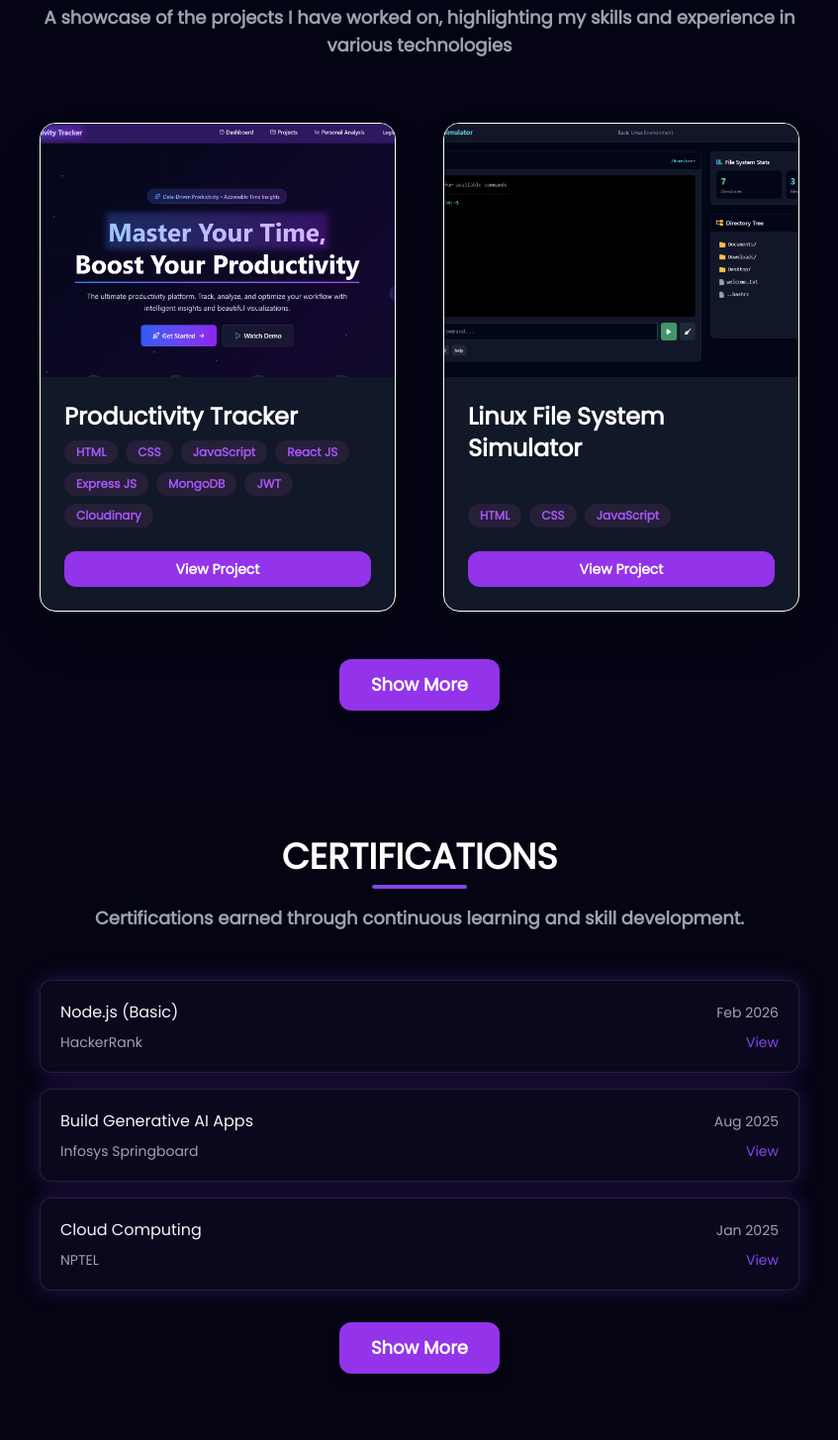
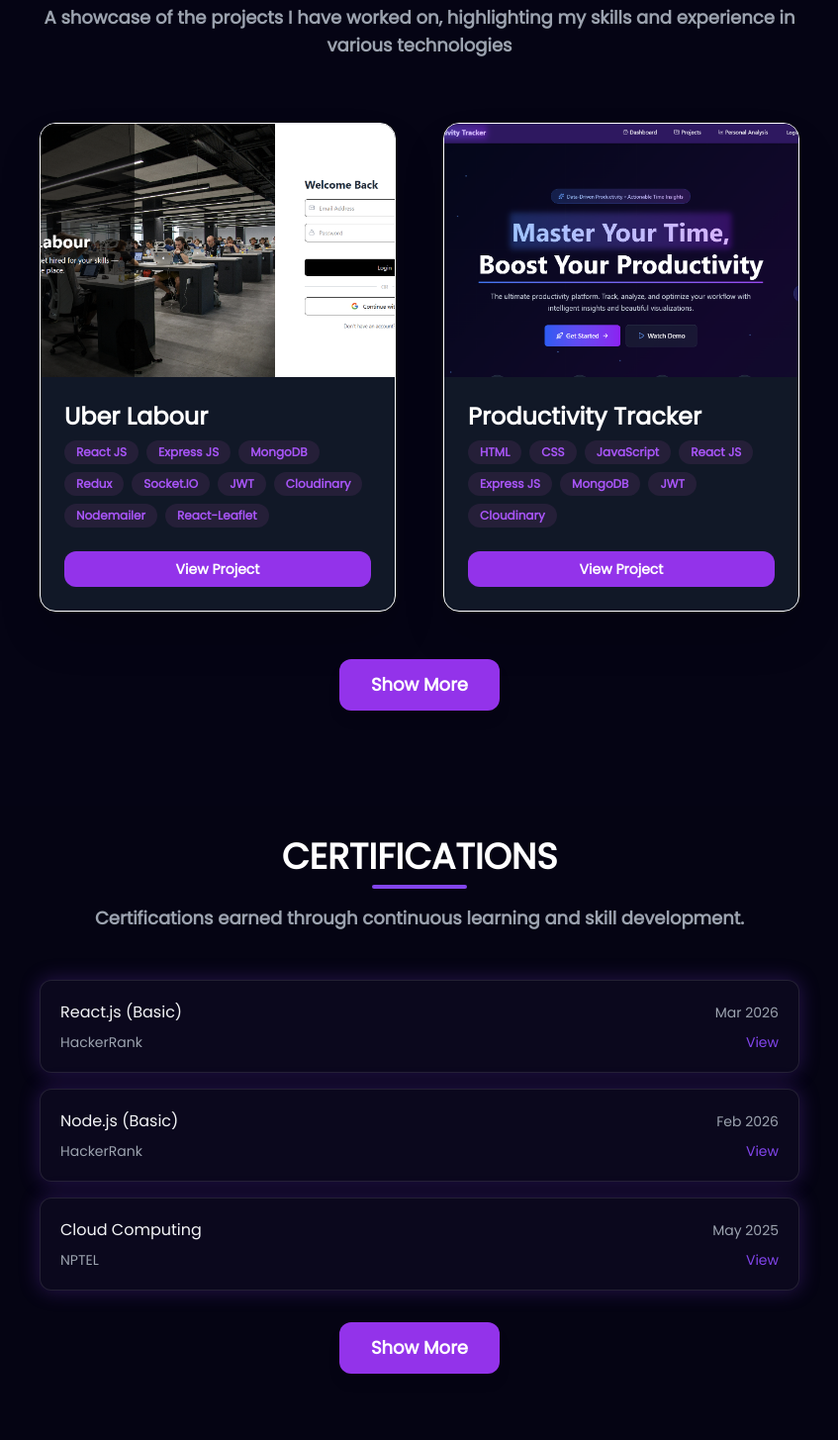
Before and after one commit to Ashutosh-kumar-2004/myportfolio, a React (Vite) app: page / in a window 1280 px wide. Shown: the part 1840-3295 px from the top of the page at 99% size, without its empty margins (216-1063 px from the left). Built offline with nearby package versions, Linux system fonts and the light colour scheme.

Commit message:
added the new projects

```diff
--- a/src/components/About/About.jsx
+++ b/src/components/About/About.jsx
@@ -49,7 +49,7 @@ const About = () => {
           </p>
           {/* Resume Button */}
           <a
-            href="https://drive.google.com/file/d/1l4rzJZ0ZM_55oPJR6Uo-Oi0EI8wQGwxG/view"
+            href="https://drive.google.com/file/d/1HTdQF9vPFlG-vNBitM16fl-YrNjTzQ65/view"
             target="_blank"
             rel="noopener noreferrer"
             className="inline-block text-white py-3 px-8 rounded-full mt-5 text-lg font-bold transition duration-300 transform hover:scale-105"
--- a/src/constants.js
+++ b/src/constants.js
@@ -42,9 +42,11 @@ import newtonschoolLogo from "./assets/company_logo/newtonschool_logo.png";
 import lpuLogo from "./assets/lpu.webp";
 import apsLogo from "./assets/aps.png";
 
-// Project Section Logo's
+// Project Section Logo's  resumeMatcherLogo
+import csprepLogo from "./assets/work_logo/image copy.png";
+import resumeMatcherLogo from "./assets/work_logo/1.png";
 import githubdetLogo from "./assets/work_logo/image.png";
-import csprepLogo from "./assets/work_logo/image copy.png";
+import uberLabourLogo from "./assets/image.png";
 import movierecLogo from "./assets/work_logo/movie_rec.png";
 import taskremLogo from "./assets/work_logo/image copy 3.png";
 import npmLogo from "./assets/work_logo/image copy 2.png";
@@ -150,6 +152,27 @@ export const experiences = [
 
 export const projects = [
   {
+  id: 7,
+  title: "Uber Labour",
+  description:
+    "Uber Labour is a full-stack MERN-based on-demand labor marketplace that enables task posting, worker discovery, and end-to-end task lifecycle management with real-time updates. It features live location tracking using Socket.IO, OTP-based arrival verification, and secure task assignment logic. The platform includes JWT authentication, MongoDB geospatial indexing, Cloudinary media handling, and a robust notification system with worker verification, penalties, and task expiry.",
+  image: uberLabourLogo,
+  tags: [
+    "React JS",
+    "Express JS",
+    "MongoDB",
+    "Redux",
+    "Socket.IO",
+    "JWT",
+    "Cloudinary",
+    "Nodemailer",
+    "React-Leaflet",
+  ],
+  github: "https://github.com/Ashutosh-kumar-2004/Uber-Labour",
+  webapp: "https://uber-labour.vercel.app/",
+},
+
+  {
     id: 0,
     title: "Productivity Tracker",
     description:
@@ -169,6 +192,24 @@ export const projects = [
       "https://github.com/Ashutosh-kumar-2004/Time-Analysis-and-Productivity",
     webapp: "https://productivity-tracker-aky.vercel.app/",
   },
+  {
+  id: 8,
+  title: "Resume Matcher AI",
+  description:
+    "Resume Matcher AI is an AI-driven platform that automates resume evaluation, matches candidates with job descriptions, and provides structured, context-aware feedback for iterative resume optimization. It integrates LLM-based analysis (Groq API) with PDF parsing and prompt engineering to deliver intelligent insights. The platform also features a chat-based system with persistent sessions and real-time analysis, reducing manual review effort and enabling faster resume improvement.",
+  image: resumeMatcherLogo,
+  tags: [
+    "React JS",
+    "Express JS",
+    "MongoDB",
+    "JWT",
+    "Groq API",
+    "LLM",
+    "PDF Parsing",
+  ],
+  github: "https://github.com/Ashutosh-kumar-2004/Resume-Matcher-AI",
+  webapp: "https://resume-matcher-ai-black.vercel.app/",
+},
   {
     id: 1,
     title: "Linux File System Simulator",
@@ -212,12 +253,18 @@ export const projects = [
 
 export const achievements = [
   "Solved 500+ DSA problems across LeetCode, GFG and HackerRank",
-  "Built multiple full-stack MERN applications",
+  "Earned 5 stars on HackerRank for C++ and Java",
   "Participated in coding contests and hackathons",
   "Active GitHub contributor with consistent commits",
 ];
 
 export const certificates = [
+  {
+    title: "React.js (Basic)",
+    org: "HackerRank",
+    link: "https://www.hackerrank.com/certificates/d892a34f181f",
+    date: "Mar 2026",
+  },
   {
     title: "Node.js (Basic)",
     org: "HackerRank",
@@ -225,28 +272,28 @@ export const certificates = [
     date: "Feb 2026",
   },
   {
-    title: "Build Generative AI Apps",
-    org: "Infosys Springboard",
-    link: "https://www.hackerrank.com/certificates/64b299aa1228",
-    date: "Aug 2025",
-  },
-  {
     title: "Cloud Computing",
     org: "NPTEL",
     link: "https://drive.google.com/file/d/1cvbSFVD4JP1sDX_1461EaMnVKh_93ZoY/view",
-    date: "Jan 2025",
+    date: "May 2025",
   },
   {
     title: "Object Oriented Programming",
     org: "IamNeo",
     link: "https://lpucolab438.examly.io/certificate/U2FsdGVkX19o%2FPYdSoZS5OXCTWSRkkB3NFZfStKEQFg%3D",
-    date: "Aug 2024",
+    date: "Dec 2024",
   },
   {
-    title: "Java",
-    org: "IamNeo",
-    link: "https://lpucolab438.examly.io/certificate/U2FsdGVkX19o%2FPYdSoZS5OXCTWSRkkB3NFZfStKEQFg%3D",
-    date: "Aug 2024",
+    title: "Fundamentals of Network Communication",
+    org: "University of Colorado",
+    link: "https://www.coursera.org/account/accomplishments/certificate/WU6NC0GYKBY8",
+    date: "Oct 2024",
+  },
+  {
+    title: "Introduction to Hardware and Operating System",
+    org: "Coursera",
+    link: "https://www.coursera.org/account/accomplishments/verify/ESW1QARX7N12",
+    date: "Oct 2024",
   },
 ];
 
```
Also changed, not shown: src/assets/image.png (added), src/assets/work_logo/1.png (added).
